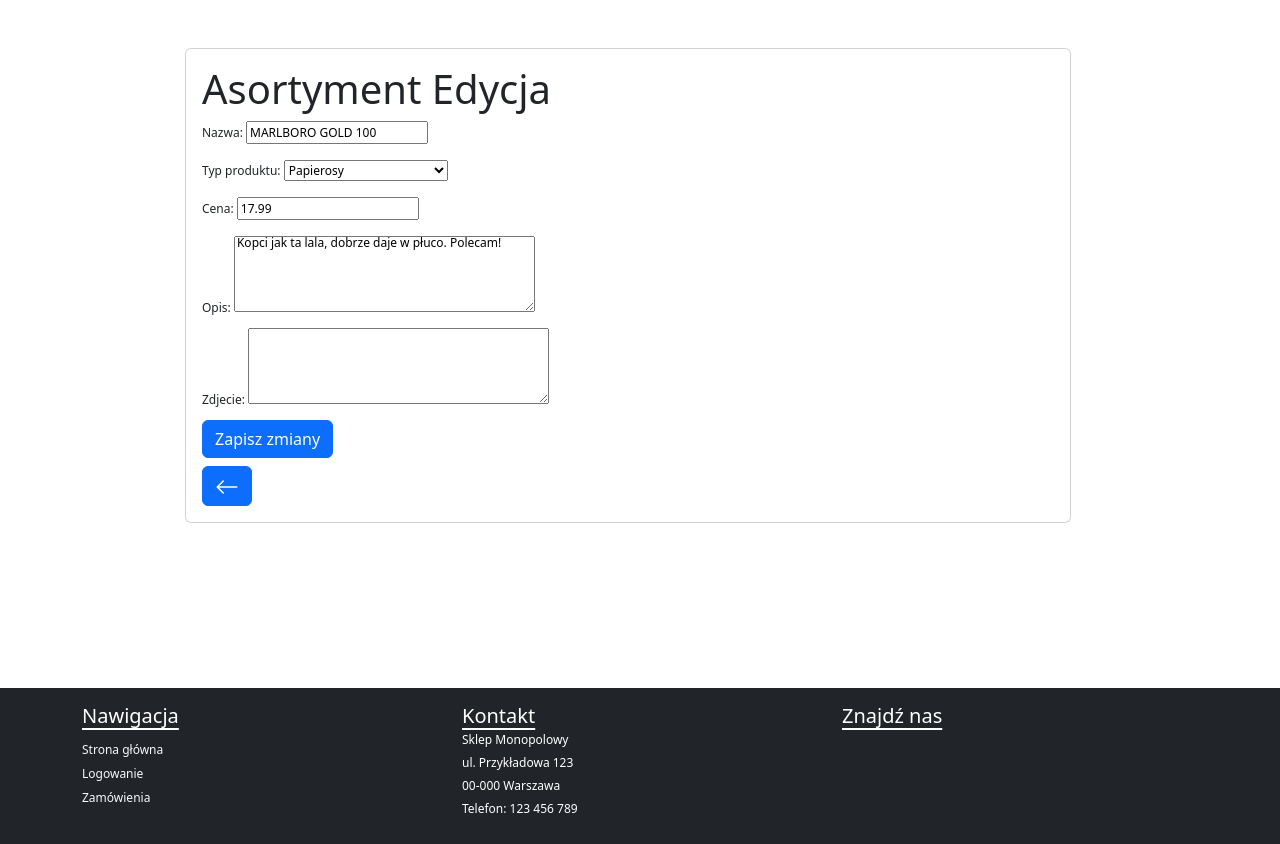
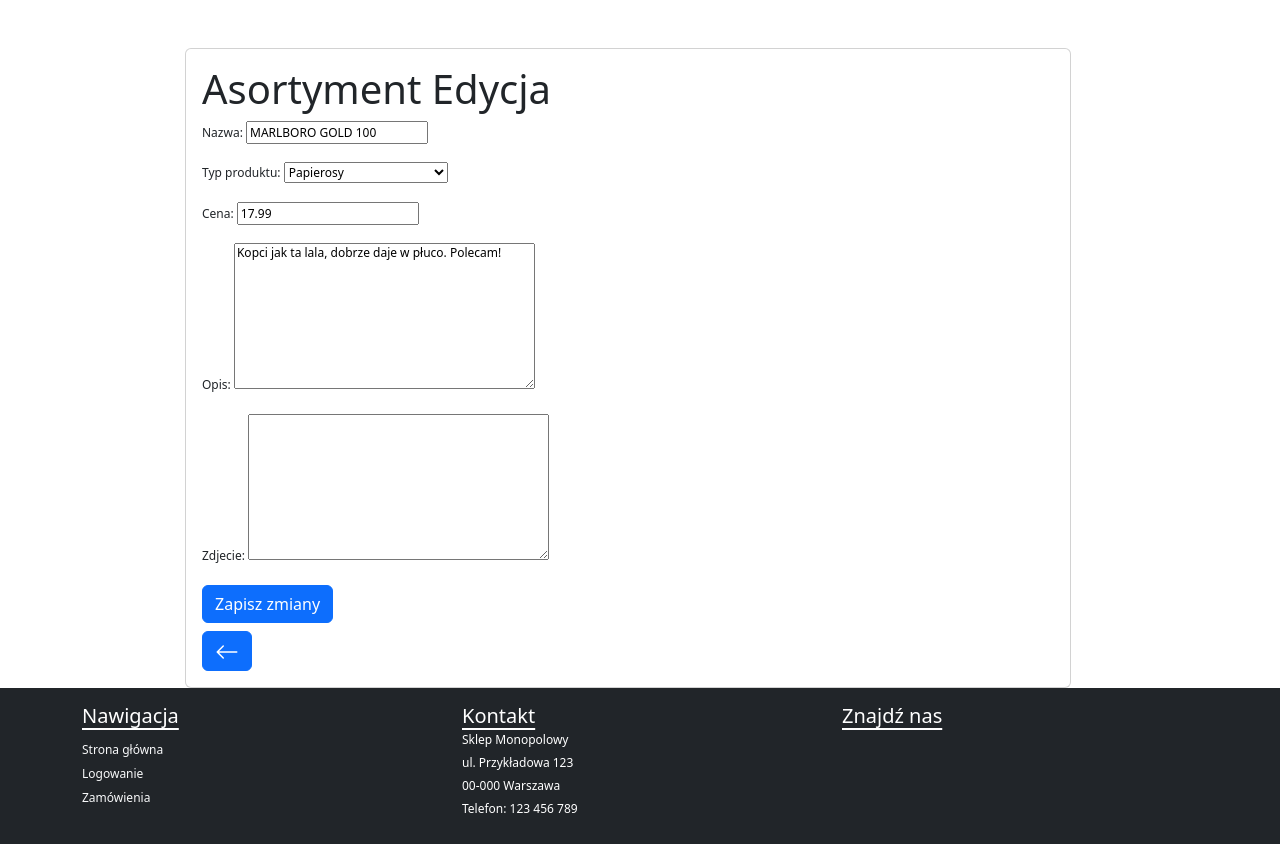
Before and after one commit to Przemek765/Sklep_monopolowy, a Django app: page /asortyment_edit/1 in a window 1280 px wide. Shown: the part 64-908 px from the top of the page. Run offline with Django 5.2, Linux system fonts and the light colour scheme; data comes from the database, SQL or seed files in the repository; both versions use the stored data as it was after the commit; some libraries are stand-ins or nearby versions.

Commit message:
Style fixes

```diff
--- a/sklep_monopolowy/monopolowy/templates/monopolowy/asortyment/asortyment_edit.html
+++ b/sklep_monopolowy/monopolowy/templates/monopolowy/asortyment/asortyment_edit.html
@@ -6,6 +6,14 @@
 
 {% block content %}
 <div class="container row">
+<style>
+    textarea {
+        line-height: 14px;
+    }
+    label {
+        margin-bottom: 10px;
+    }
+</style>
     <div class="col-sm-10 mx-auto">
         <div class="card">
             <div class="card-body">
```
Also changed, not shown: sklep_monopolowy/monopolowy/templates/monopolowy/asortyment/asortyment_details.html (+6 -4 lines), sklep_monopolowy/db.sqlite3.
